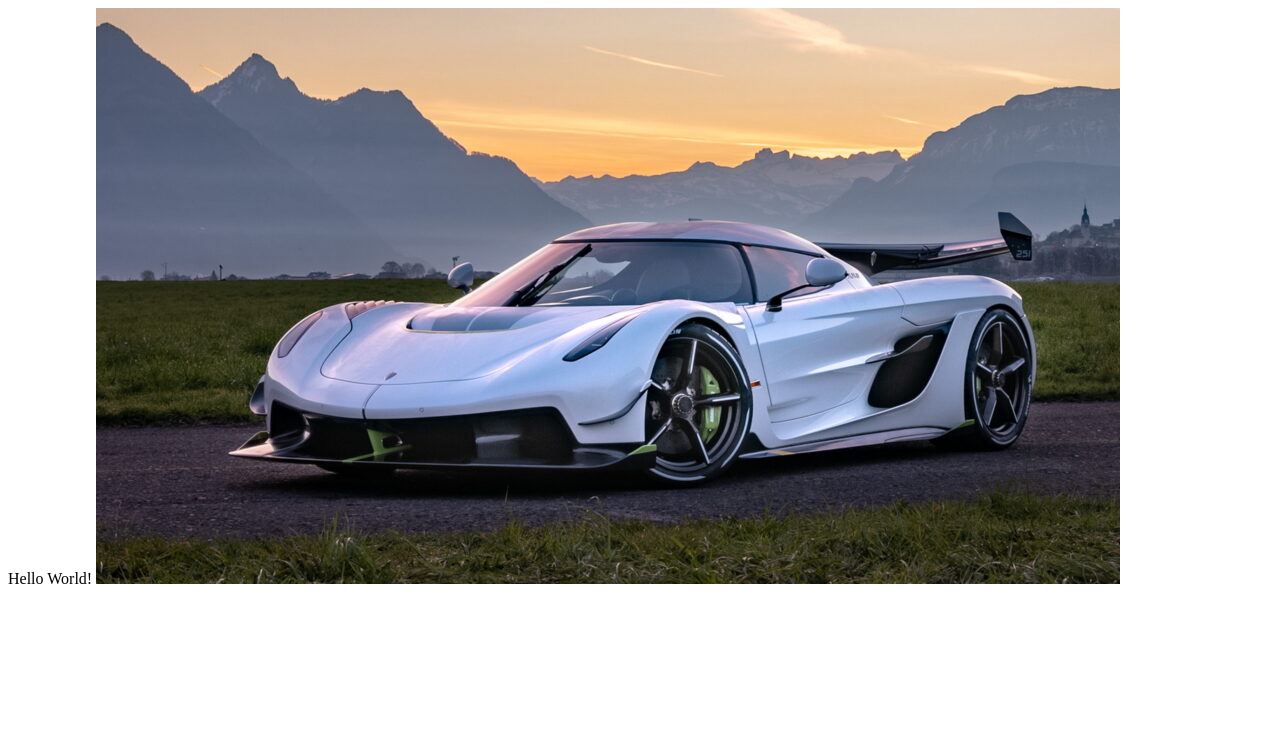
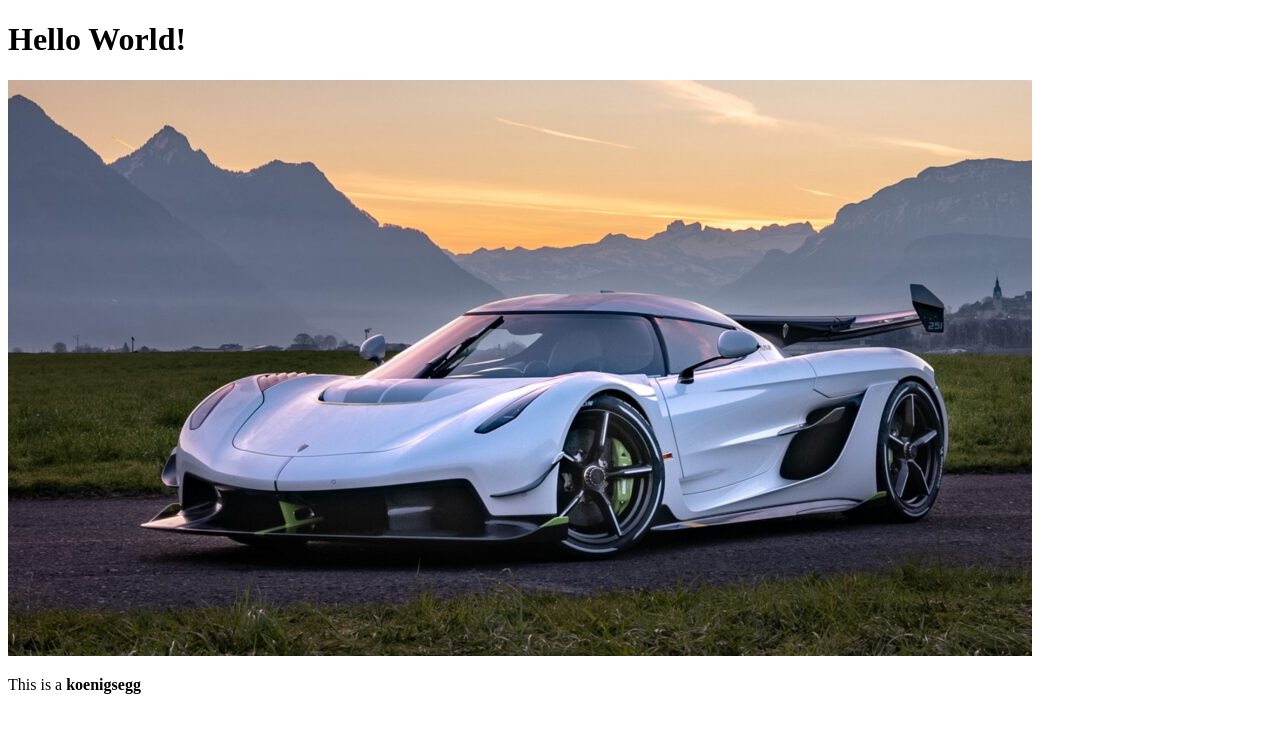
Before and after one commit to chumaniz/Web-dev-all-over-again, a plain HTML site: page website/index/index.html in a window 1280 px wide. Drawn offline with Linux system fonts and the light colour scheme.

Commit message:
HTML basics

```diff
--- a/website/index/index.html
+++ b/website/index/index.html
@@ -3,10 +3,11 @@
 <head>
     <meta charset="UTF-8">
     <meta name="viewport" content="width=device-width, initial-scale=1.0">
-    <title>Document</title>
+    <title>test</title>
 </head>
 <body>
-    Hello World!
+   <h1>Hello World!</h1>
     <img src="../images/koenigsegg.jpg" alt="Koeniggsegg"/>
+    <p>This is a <strong>koenigsegg</strong></p>
 </body>
 </html>
```
